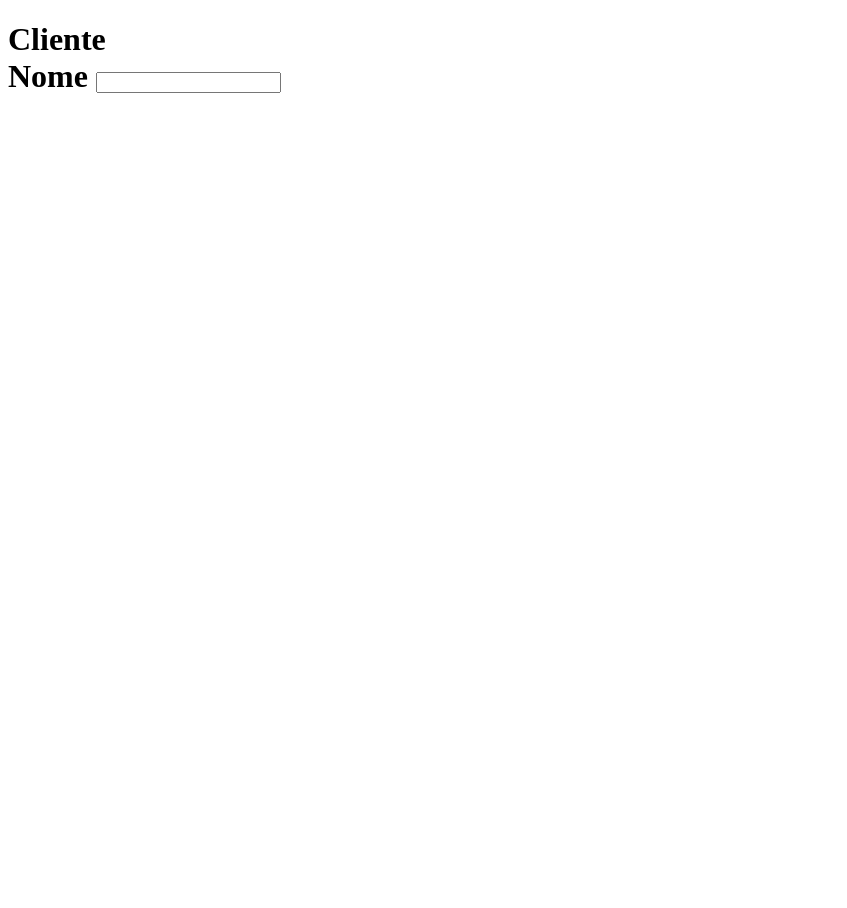
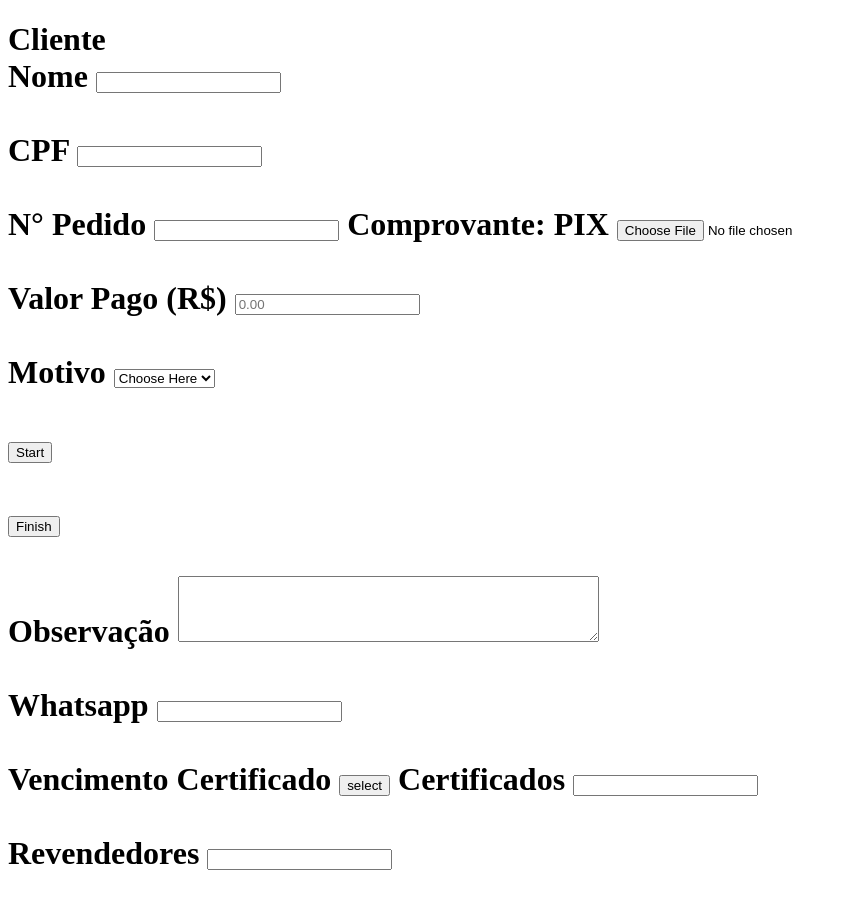
Before and after one commit to sirDuuck/kingdev, a plain HTML site: page Cadastro_Cliente/index.html in a window 1280 px wide. Shown: the whole page, without its empty margins (0-847 px from the left). Before the commit the page ends 800 px from the top, so only its background shows below. Drawn offline with Linux system fonts and the light colour scheme.

Commit message:
client.css

```diff
--- a/Cadastro_Cliente/index.html
+++ b/Cadastro_Cliente/index.html
@@ -8,6 +8,47 @@
             <form>
                 <label for="nome">Nome</label>
                 <input type="text" id="nome" name="name"><br><br>
+
+                <label for="cpf">CPF</label>
+                <input type="text" id="cpf" name="cpf"><br><br>
+
+                <label for="n_pedido">N° Pedido</label>
+                <input type="text" id="n_pedido" name="n_pedido">
+
+                <label for="imagem">Comprovante: PIX</label>
+                <input type="file" id="imagem" name="imagem"><br><br>
+
+                <label for="valor">Valor Pago (R$)</label>
+                <input type="text" id="valor" name="valor" placeholder="0.00"><br><br>
+
+                <label for="motivo">Motivo</label>
+                <select id="motivo" name="motivo">
+                    <option value="choose here">Choose Here</option>
+                    <option value="direito">Direito</option>
+                    <option value="medicina">Medicina</option>
+                    <option value="revendedor">Revendedor</option>
+                    <option value="pessoal">Pessoal</option>
+                    <option value="empresa">Empresa</option>
+                </select><br><br>
+
+               <button type="button" id="start" name="start">Start</button><br><br>
+
+               <button type="button" id="finish" name="finish">Finish</button><br><br>
+
+               <label for="obs">Observação</label>
+               <textarea id="obs" name="obs" rows="4" cols="50"></textarea><br><br>
+
+               <label for="wpp">Whatsapp</label>
+               <input type="text" id="wpp" name="wpp"><br><br>
+
+               <label for="venci_cert">Vencimento Certificado</label>
+               <button id="calendario">select</button>
+
+               <label for="certfics">Certificados</label>
+               <input type="text" id="certfics" name="certfics"><br><br>
+
+               <label for="revendedors">Revendedores</label>
+               <input type="text" id="revendedors" name="revendedors"><br><br>
             </form>
     </body>
 </html>
```
Also changed, not shown: Cadastro_Cliente/client.css (added).
